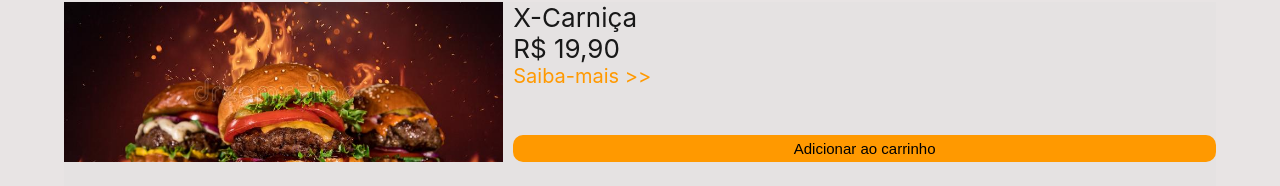
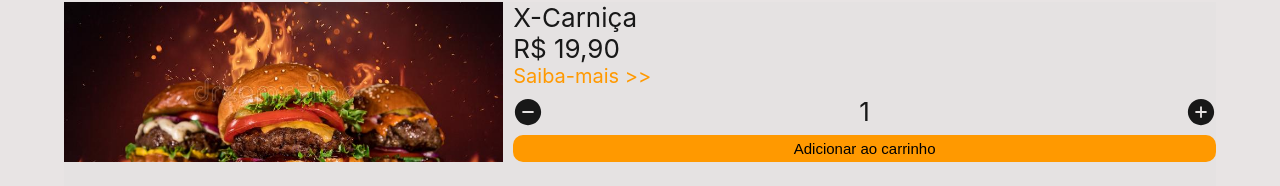
Before and after one commit to LukeRekt/BenditoBurger, a React (Create React App) app: page / in a window 1280 px wide. Shown: the part 512-698 px from the top of the page. Built offline with nearby package versions, Linux system fonts and the light colour scheme.

Commit message:
botão adicionar e remover home

```diff
--- a/src/components/BurgerCards/BurgerCards.js
+++ b/src/components/BurgerCards/BurgerCards.js
@@ -3,6 +3,8 @@
 import { FaCartPlus } from 'react-icons/fa';
 import { useContext, useEffect, useState } from 'react';
 import { CartContext } from '../../context/context';
+import { AiFillPlusCircle } from 'react-icons/ai';
+import { AiFillMinusCircle } from 'react-icons/ai';
 export default function BurgerCards(props){
   const { cart, setCart } = useContext(CartContext)
 
@@ -60,6 +62,11 @@
         <div className={styles.cardFooterRight}>
           <div className={styles.addToCart}>
           <p className={styles.textoSaibaMais}>Saiba-mais >></p>
+          <div className={styles.seletorQuantidade}>
+                <AiFillMinusCircle/>
+                <p>1</p>
+                <AiFillPlusCircle/>
+            </div>
             <button onClick={() => addProduct(props.idProduto, props.imagemBurger, props.nomeBurger, props.preco, 1)}>Adicionar ao carrinho</button>
 
           </div>
--- a/src/components/BurgerCards/BurgerCards.module.css
+++ b/src/components/BurgerCards/BurgerCards.module.css
@@ -57,6 +57,17 @@
   justify-content: space-between;
   height: 100%;
 }
+.seletorQuantidade{
+    display: flex;
+    justify-content: space-between;
+    align-items: center;
+}
+.seletorQuantidade svg{
+    color:#181818 !important;
+}
+.seletorQuantidade svg{
+font-size: 30px;
+}
 .addToCart button{
 
     font-size: 15px;
--- a/src/components/CarrinhoItems/CarrinhoItems.js
+++ b/src/components/CarrinhoItems/CarrinhoItems.js
@@ -1,4 +1,5 @@
 import styles from "./CarrinhoItems.module.css"
+import { AiFillMinusCircle } from 'react-icons/ai';
 import { AiFillPlusCircle } from 'react-icons/ai';
 export default function CarrinhoItems(props){
     return(
@@ -14,7 +15,7 @@
                  </div>
 
             <div className={styles.seletorQuantidade}>
-                <AiFillPlusCircle/>
+                <AiFillMinusCircle/>
                 <p>{props.quantidade}</p>
                 <AiFillPlusCircle/>
             </div>
```
